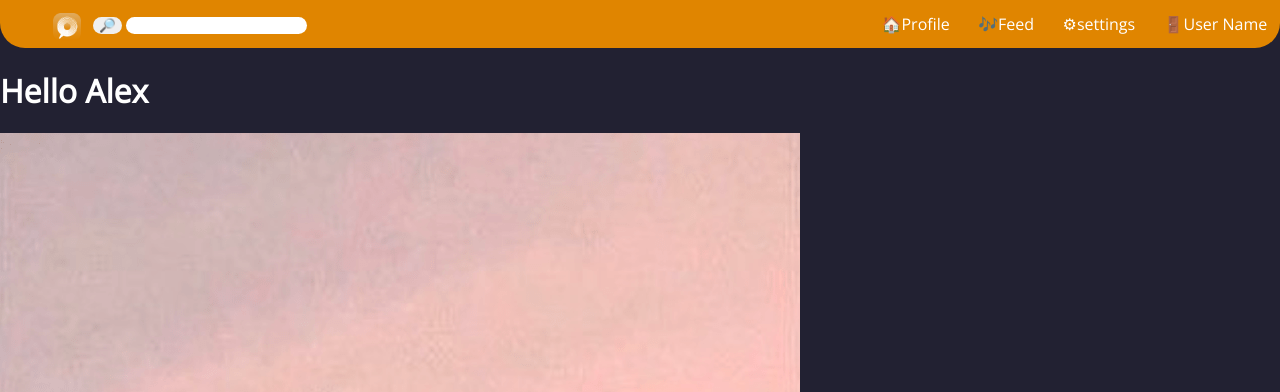
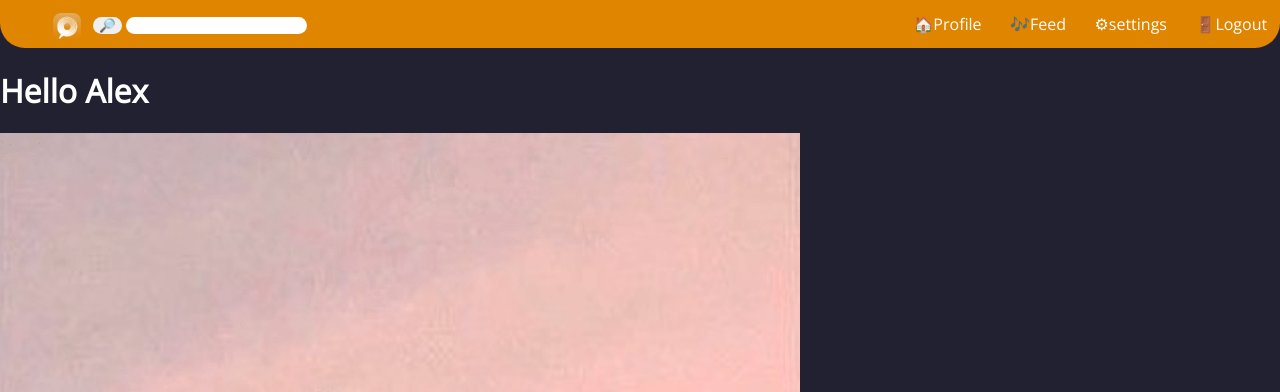
Before and after one commit to fearfulfelix/tunein, a Django app: page /home in a window 1280 px wide. Shown: the top 392 px of the page. Run offline with Django 3.2, Linux system fonts and the light colour scheme; parts of the project's set-up code (start-up, migrations or seed data) failed here and were passed over.

Commit message:
Update base.html

```diff
--- a/TuneIn Website/tunein/templates/base.html
+++ b/TuneIn Website/tunein/templates/base.html
@@ -88,7 +88,7 @@
         <li><a href="{% url 'feed' %}">🎶Feed</a></li>
         <li><a href="google.com">⚙settings</a></li>
         </div>
-        <li><a href="{% url 'login' %}">🚪User Name</a></li>
+        <li><a href="{% url 'login' %}">🚪Logout</a></li>
     </ul>
 </div>
 {% block content %}
```
